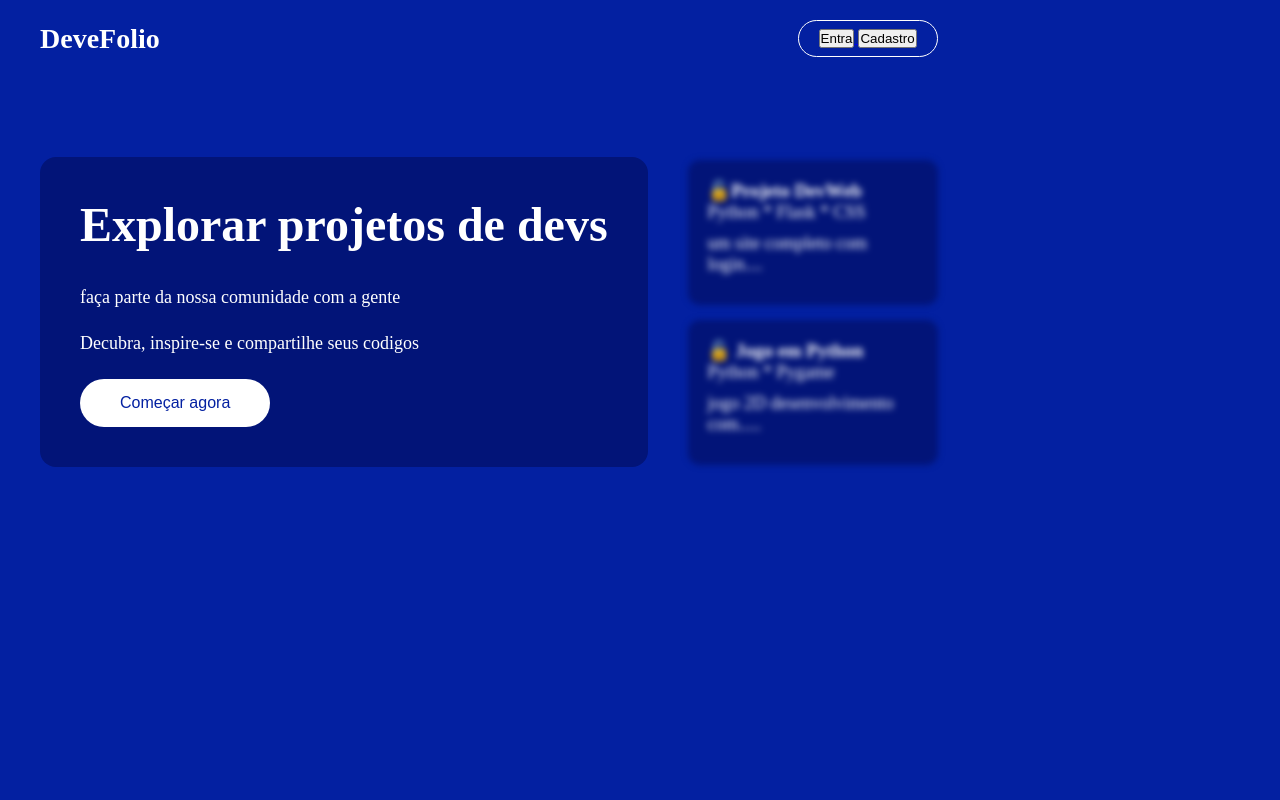
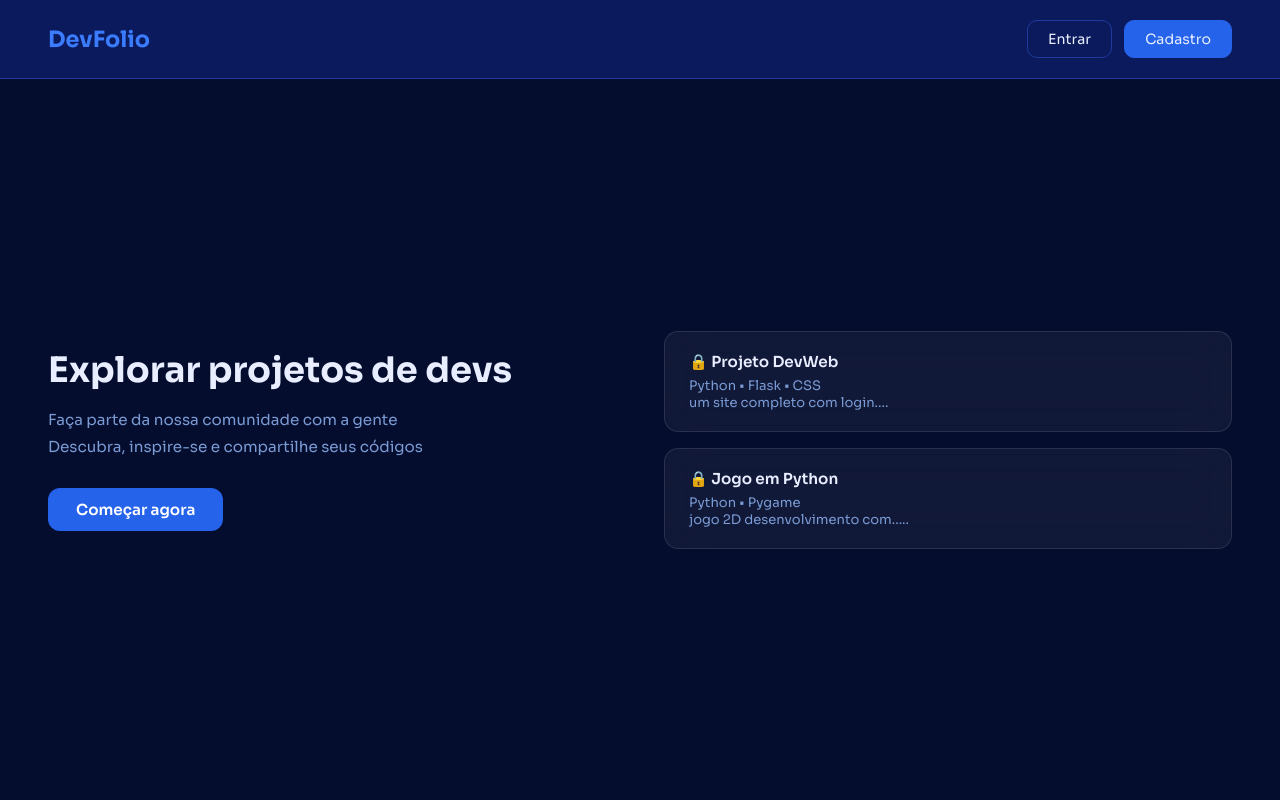
Before and after one commit to falcaozitos3-rgb/DeveFolio-portifolio-para-desenvolvedores-, a Flask app: page /pagina_principal in a window 1280 px wide. Run offline with Flask 3, Linux system fonts and the light colour scheme.

Commit message:
feat: refatoração de interface usando tecnicas modernas de CSS

```diff
--- a/DesenvolvimentoSistema/static/pagina_principal.css
+++ b/DesenvolvimentoSistema/static/pagina_principal.css
@@ -1,156 +1,272 @@
-* {
-    margin: 0;
-    padding: 0;
-    box-sizing: border-box;
+*, *::before, *::after { box-sizing: border-box; margin: 0; padding: 0; }
+
+:root {
+    --bg:       #050d2e;
+    --card:     #0a1a5c;
+    --panel:    #0d2070;
+    --border:   #1e3a9e;
+    --accent:   #2563eb;
+    --accent-h: #3b7cff;
+    --text:     #e8eeff;
+    --muted:    #7a9bd4;
+    --icon-bg:  #112466;
+    --sidebar-w: 230px;
 }
 
 body {
-    background: #0320a1;
-    display: flex;
-    height: 100vh;
+    font-family: 'Sora', sans-serif;
+    background: var(--bg);
+    color: var(--text);
+    min-height: 100vh;
+    background: radial-gradient(ellipse at to left, #0d2070 0% #050d2e 60%, #020818 100%);
 }
 
+/* ══════════════════════════════
+    LOGADO — layout
+══════════════════════════════ */
 .container-principal {
     display: flex;
-    width: 100%;
-    height: 100vh;
+    min-height: 100vh;
+    position: relative;
 }
 
+/* ── Botão hamburguer ── */
+#btn-menu {
+    position: fixed;
+    top: 18px;
+    left: 18px;
+    z-index: 200;
+    background: var(--card);
+    border: 1px solid var(--border);
+    color: var(--text);
+    font-size: 1.2rem;
+    width: 40px; height: 40px;
+    border-radius: 10px;
+    cursor: pointer;
+    transition: background .2s;
+}
+#btn-menu:hover { background: var(--icon-bg); }
+
+/* ── Sidebar ── */
 .sidebar {
-    width: 220px;
-    background: #021478;
+    width: var(--sidebar-w);
+    background: var(--card);
+    border-right: 1px solid var(--border);
     display: flex;
     flex-direction: column;
-    padding: 20px;
+    padding: 24px 16px;
+    position: fixed;
+    top: 0; left: 0;
+    height: 100vh;
+    z-index: 100;
+    transition: transform .3s ease;
 }
 
-.sidebar a button {
-    width: 100%;
-    background: transparent;
-    border: none;
-    color: white;
-    padding: 12px;
-    text-align: left;
-    font-size: 16px;
-    cursor: pointer;
-    border-radius: 8px;
+.sidebar.fechado { transform: translateX(-100%); }
+
+.sidebar-logo {
+    font-size: 1.3rem;
+    font-weight: 700;
+    color: var(--accent-h);
+    margin: 0 0 36px 8px;
+    padding-top: 48px;
 }
 
-.fechado {
-    width: 0;
-    padding: 0;
-    overflow: hidden;
+.button-entrado {
+    display: flex;
+    flex-direction: column;
+    gap: 6px;
+    flex: 1;
 }
 
-#btn-menu {
-    background: transparent;
-    border: none;
-    color: white;
-    font-size: 29px;
-    cursor: pointer;
-    padding: 0px;
-    height: fit-content;
+.nav-link {
+    display: flex;
+    align-items: center;
+    gap: 10px;
+    padding: 11px 14px;
+    border-radius: 10px;
+    color: var(--text);
+    text-decoration: none;
+    font-size: .9rem;
+    transition: background .2s;
+}
+.nav-link:hover { background: var(--icon-bg); color: var(--accent-h); }
+.nav-icon { font-size: 1rem; }
+
+.sair-btn {
+    display: flex;
+    align-items: center;
+    gap: 10px;
+    padding: 11px 14px;
+    border-radius: 10px;
+    color: #f87171;
+    text-decoration: none;
+    font-size: .9rem;
+    transition: background .2s;
+    margin-top: auto;
+}
+.sair-btn:hover { background: rgba(248,113,113,.1); }
+
+/* ── Conteúdo ── */
+.conteudo {
+    margin-left: var(--sidebar-w);
+    padding: 48px 40px;
+    flex: 1;
+    transition: margin-left .3s;
 }
 
-.sidebar a button:hover {
-    background: rgba(255, 255, 255, 0.1);
+.conteudo-header h1 {
+    font-size: 1.8rem;
+    font-weight: 700;
+    margin-bottom: 8px;
+    animation: fadeUp .5s ease both;
+}
+.conteudo-header p {
+    color: var(--muted);
+    font-size: .95rem;
+    margin-bottom: 36px;
+    animation: fadeUp .5s .1s ease both;
 }
 
-.sair-btn {
-    margin-top: auto;
+/* ── Cards de projeto ── */
+.cards {
+    display: grid;
+    grid-template-columns: repeat(auto-fill, minmax(260px, 1fr));
+    gap: 20px;
 }
 
-.conteudo {
-    flex: 1;
-    padding: 30px ;
+.project-card {
+    background: var(--card);
+    border: 1px solid var(--border);
+    border-radius: 14px;
+    padding: 24px;
+    transition: border-color .2s, transform .2s;
+    animation: fadeUp .5s .15s ease both;
+}
+.project-card:hover {
+    border-color: var(--accent);
+    transform: translateY(-3px);
+}
+.project-card h3 {
+    font-size: 1rem;
+    font-weight: 600;
+    margin-bottom: 8px;
+    color: var(--accent-h);
+}
+.project-card p {
+    font-size: .85rem;
+    color: var(--muted);
 }
 
-/* -------------------------------------------------- */
-/* -------------------------------------------------- */
-/* -------------------------------------------------- */
-/* pagina do visitante */
-/* -------------------------------------------------- */
-/* -------------------------------------------------- */
-/* -------------------------------------------------- */
-
+/* ══════════════════════════════
+    VISITANTE
+══════════════════════════════ */
 .visitante_container {
-    width: 100%;
     min-height: 100vh;
+    display: flex;
+    flex-direction: column;
 }
 
 .navbar {
     display: flex;
+    align-items: center;
     justify-content: space-between;
-    align-items: center;
-    padding: 20px 40px;
+    padding: 20px 48px;
+    border-bottom: 1px solid var(--border);
+    background: var(--card);
 }
 
-.navbar h1 {
-    color: white;
-    font-size: 28px;
+.nav-brand {
+    font-size: 1.4rem;
+    font-weight: 700;
+    color: var(--accent-h);
 }
 
-.button-visitante {
-    background: transparent;
-    border: 1px solid white;
-    color: white;
-    padding: 8px 20px;
-    border-radius: 20px;
-    cursor: pointer;
-    margin-left: 10px;
+.button-visitante { display: flex; gap: 12px; }
+
+.btn-nav {
+    padding: 9px 20px;
+    border-radius: 10px;
+    font-family: 'Sora', sans-serif;
+    font-size: .88rem;
+    text-decoration: none;
+    border: 1px solid var(--border);
+    color: var(--text);
+    transition: background .2s, border-color .2s;
+}
+.btn-nav:hover { background: var(--icon-bg); border-color: var(--accent); }
+.btn-nav-solid { background: var(--accent); border-color: var(--accent); }
+.btn-nav-solid:hover { background: var(--accent-h); }
+
+.hero {
+    flex: 1;
+    display: grid;
+    grid-template-columns: 1fr 1fr;
+    align-items: center;
+    gap: 48px;
+    padding: 64px 48px;
 }
 
-.hero {
-    display: flex;
-    flex-direction: row;
-    justify-content: space-between;
-    align-items: center;
-    padding: 80px 40px;
-    color: white;
-    width: 100%;
-    gap: 40px;
+.hero-texto h2 {
+    font-size: 2.2rem;
+    font-weight: 700;
+    line-height: 1.3;
+    margin-bottom: 16px;
+    animation: fadeUp .5s ease both;
+}
+.hero-texto p {
+    color: var(--muted);
+    font-size: .95rem;
+    margin-bottom: 8px;
+    animation: fadeUp .5s .1s ease both;
 }
 
-.hero h2 {
-    font-size: 48px;
-    margin-bottom: 20px;
+.btn-hero {
+    display: inline-block;
+    margin-top: 24px;
+    background: var(--accent);
+    color: #fff;
+    padding: 12px 28px;
+    border-radius: 12px;
+    text-decoration: none;
+    font-weight: 600;
+    font-size: .95rem;
+    transition: background .2s, transform .15s;
+    animation: fadeUp .5s .2s ease both;
 }
-
-.hero p {
-    font-size: 18px;
-    margin-bottom: 10px;
-}
-
-.hero-texto {
-    background-color: #021478;
-    border-radius: 16px;
-    padding: 40px;
-    display: flex;
-    flex-direction: column;
-    gap: 15px;
-}
-
-.hero button {
-    background: white;
-    color: #0320a1;
-    border: none;
-    padding: 15px 40px;
-    border-radius: 25px;
-    font-size: 16px;
-    cursor: pointer;
-}
+.btn-hero:hover { background: var(--accent-h); transform: translateY(-2px); }
 
 .hero-cards {
     display: flex;
     flex-direction: column;
-    gap: 15px;
+    gap: 16px;
 }
 
 .card-preview {
-    background-color: #021478;
-    border-radius: 12px;
-    padding: 20px;
-    color: white;
-    width: 250px;
-    filter: blur(3px);
+    background: rgba(255, 255, 255, 0.05);
+    backdrop-filter: blur(20px);
+    -webkit-backdrop-filter: blur(20px);
+    border: 1px solid rgba(255, 255, 255, 0.1);
+    border-radius: 14px;
+    padding: 20px 24px;
 }
+.card-preview:hover { border-color: var(--accent); }
+.card-preview h3 { font-size: .95rem; font-weight: 600; margin-bottom: 6px; }
+.card-preview p  { font-size: .82rem; color: var(--muted); }
+
+/* ══════════════════════════════
+    ANIMAÇÃO
+══════════════════════════════ */
+@keyframes fadeUp {
+    from { opacity: 0; transform: translateY(20px); }
+    to   { opacity: 1; transform: translateY(0); }
+}
+
+/* ══════════════════════════════
+    RESPONSIVO
+══════════════════════════════ */
+@media (max-width: 768px) {
+    .conteudo { margin-left: 0; padding: 72px 20px 32px; }
+    .hero { grid-template-columns: 1fr; padding: 40px 20px; }
+    .navbar { padding: 16px 20px; }
+}
--- a/DesenvolvimentoSistema/templates/pagina_principal.html
+++ b/DesenvolvimentoSistema/templates/pagina_principal.html
@@ -5,84 +5,108 @@
 <head>
     <meta charset="UTF-8">
     <title>Pagina Principal - DeveFolio</title>
+    <link href="https://fonts.googleapis.com/css2?family=Sora:wght@400;600;700&display=swap" rel="stylesheet"/>
     <link rel="stylesheet" href="{{ url_for('static', filename='pagina_principal.css') }}">
 </head>
 <body>
+
 <main>
     {% if logado %}
+
+    <!-- ════════ USUÁRIO LOGADO ════════ -->
     <div class="container-principal">
-            <button id="btn-menu" onclick="toggleSidebar()">≡</button>
+
+        <!-- Botão hamburguer -->
+        <button id="btn-menu" onclick="toggleSidebar()">☰</button>
+
+        <!-- Sidebar -->
         <div class="sidebar" id="sidebar">
-                    <!-- menu lateral -->
+            <div class="sidebar-logo">DevFolio</div>
+
             <div class="button-entrado">
-                        <a href="{{ url_for('manutencao') }}">
-                            <button>👤Perfil</button>
+                <a href="{{ url_for('manutencao') }}" class="nav-link">
+                    <span class="nav-icon">👤</span> Perfil
                 </a>
-                        <a href="{{ url_for('manutencao') }}">
-                            <button>📝Criar Projeto</button>
+                <a href="{{ url_for('criar_projeto') }}" class="nav-link">
+                    <span class="nav-icon">📁</span> Criar Projeto
                 </a>
-                        <a href="{{ url_for('manutencao') }}">
-                            <button>📂Ver Projetos</button>
+                <a href="{{ url_for('manutencao') }}" class="nav-link">
+                    <span class="nav-icon">📂</span> Ver Projetos
                 </a>
-                        <a href="{{ url_for('contatar') }}">
-                            <button>📤Contatar Suporte</button>
+                <a href="{{ url_for('contatar') }}" class="nav-link">
+                    <span class="nav-icon">🎧</span> Contatar Suporte
                 </a>
             </div>
-                        <a class="sair-btn"  href="{{ url_for('final') }}">
-                            <button>🚪Sair</button>
+
+            <a class="sair-btn" href="{{ url_for('final') }}">
+                <span class="nav-icon">🚪</span> Sair
             </a>
         </div>
+
+        <!-- Conteúdo principal -->
         <div class="conteudo">
-            <h1>Bem-vindo(a), De volta ao DeveFolio!</h1>
-            <p>Explore seus projetos, compartilhe suas conquistas e conecte-se com outros desenvolvedores.</p>
-            <!-- projetos da comunidade -->
+        <div class="conteudo-header">
+            <h1>Bem-vindo(a), De volta ao DevFolio!</h1>
+            <p>Explore seus projetos, compartilhe suas conquistas e projetos com outros desenvolvedores.</p>
+        </div>
+
+        <div class="cards">
+            {% for p in projetos %}
+            <div class="project-card">
+                <h3>{{ p['titulo'] }}</h3>
+                <p>{{ p['descricao'] }}</p>
+            </div>
+            {% endfor %}
         </div>
         </div>
+
+    </div>
+
     {% else %}
+
+    <!-- ════════ VISITANTE ════════ -->
     <div class="visitante_container">
-            <!-- navbar -->
+
         <nav class="navbar">
-                <h1>DeveFolio</h1>
+            <h1 class="nav-brand">DevFolio</h1>
             <div class="button-visitante">
-                    <a href="{{ url_for('entrar') }}">
-                        <button>Entra</button>
-                    </a>
-                    <a href="{{ url_for('cadastro') }}">
-                        <button>Cadastro</button>
-                    </a>
+                <a href="{{ url_for('entrar') }}" class="btn-nav">Entrar</a>
+                <a href="{{ url_for('cadastro') }}" class="btn-nav btn-nav-solid">Cadastro</a>
             </div>
         </nav>
-            <!-- hero -->
+
         <div class="hero">
             <div class="hero-texto">
                 <h2>Explorar projetos de devs</h2>
-                    <p> faça parte da nossa comunidade com a gente</p>
-                    <p>Decubra, inspire-se e compartilhe seus codigos</p>
-                    <a href="{{ url_for('cadastro') }}">
-                        <button>Começar agora</button>
-                    </a>
+                <p>Faça parte da nossa comunidade com a gente</p>
+                <p>Descubra, inspire-se e compartilhe seus códigos</p>
+                <a href="{{ url_for('cadastro') }}" class="btn-hero">Começar agora</a>
             </div>
+
             <div class="hero-cards">
                 <div class="card-preview">
-                    <h3>🔓Projeto DevWeb</h3>
-                    <p>Python * Flask * CSS</p>
-                    <p> um site completo com login....</p>
+                    <h3>🔒 Projeto DevWeb</h3>
+                    <p>Python • Flask • CSS</p>
+                    <p>um site completo com login....</p>
                 </div>
                 <div class="card-preview">
-                    <h3>🔓 Jogo em Python</h3>
-                    <p>Python * Pygame</p>
+                    <h3>🔒 Jogo em Python</h3>
+                    <p>Python • Pygame</p>
                     <p>jogo 2D desenvolvimento com.....</p>
                 </div>
             </div>
         </div>
+
     </div>
+
     {% endif %}
+</main>
+
 <script>
     function toggleSidebar() {
-                document.getElementById("sidebar").classList.toggle("fechado")
+        document.getElementById('sidebar').classList.toggle('fechado');
     }
 </script>
-        </div>
-    </main>
+
 </body>
 </html>
```
Lines whose indentation alone changed are shown as unchanged.
